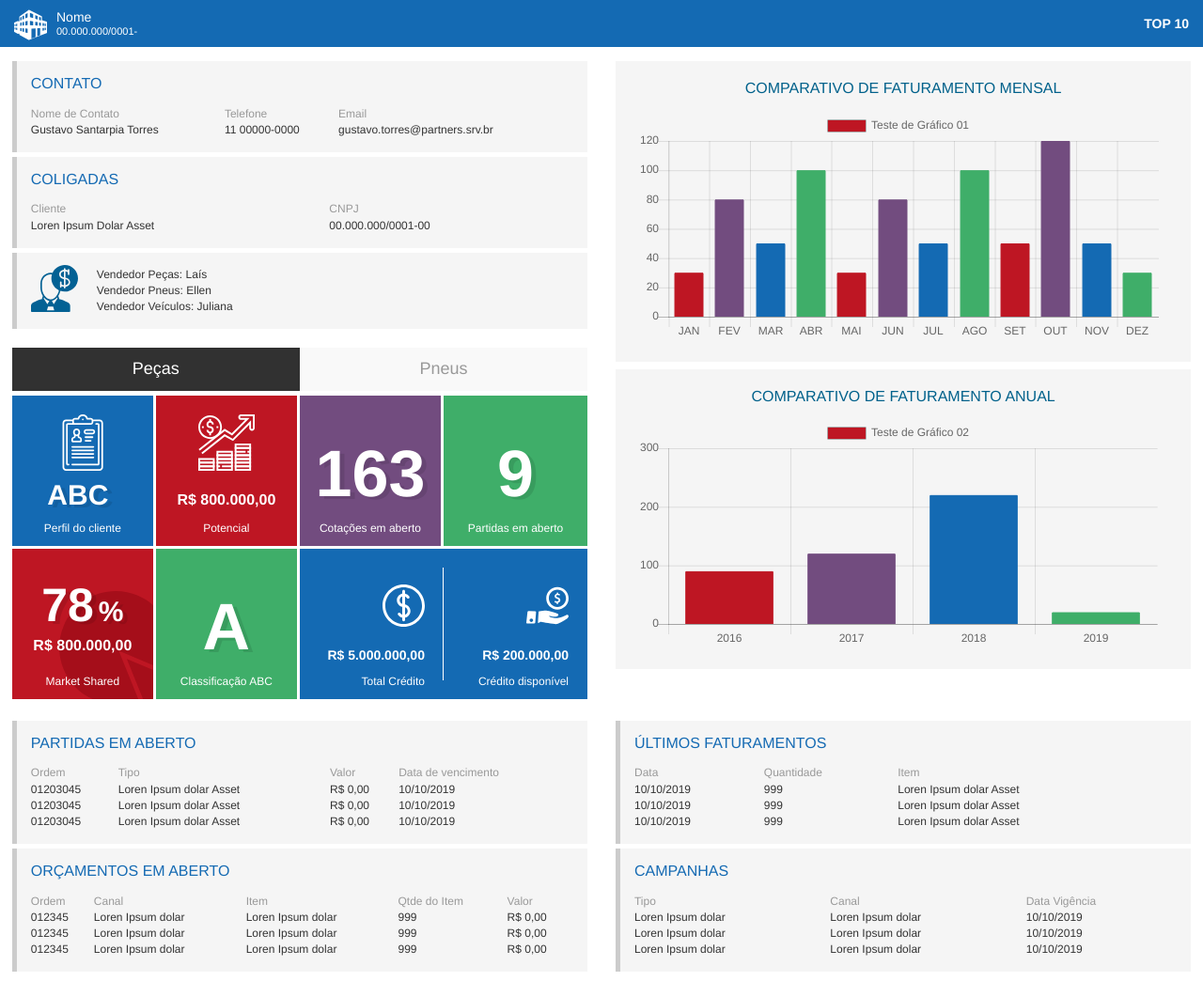
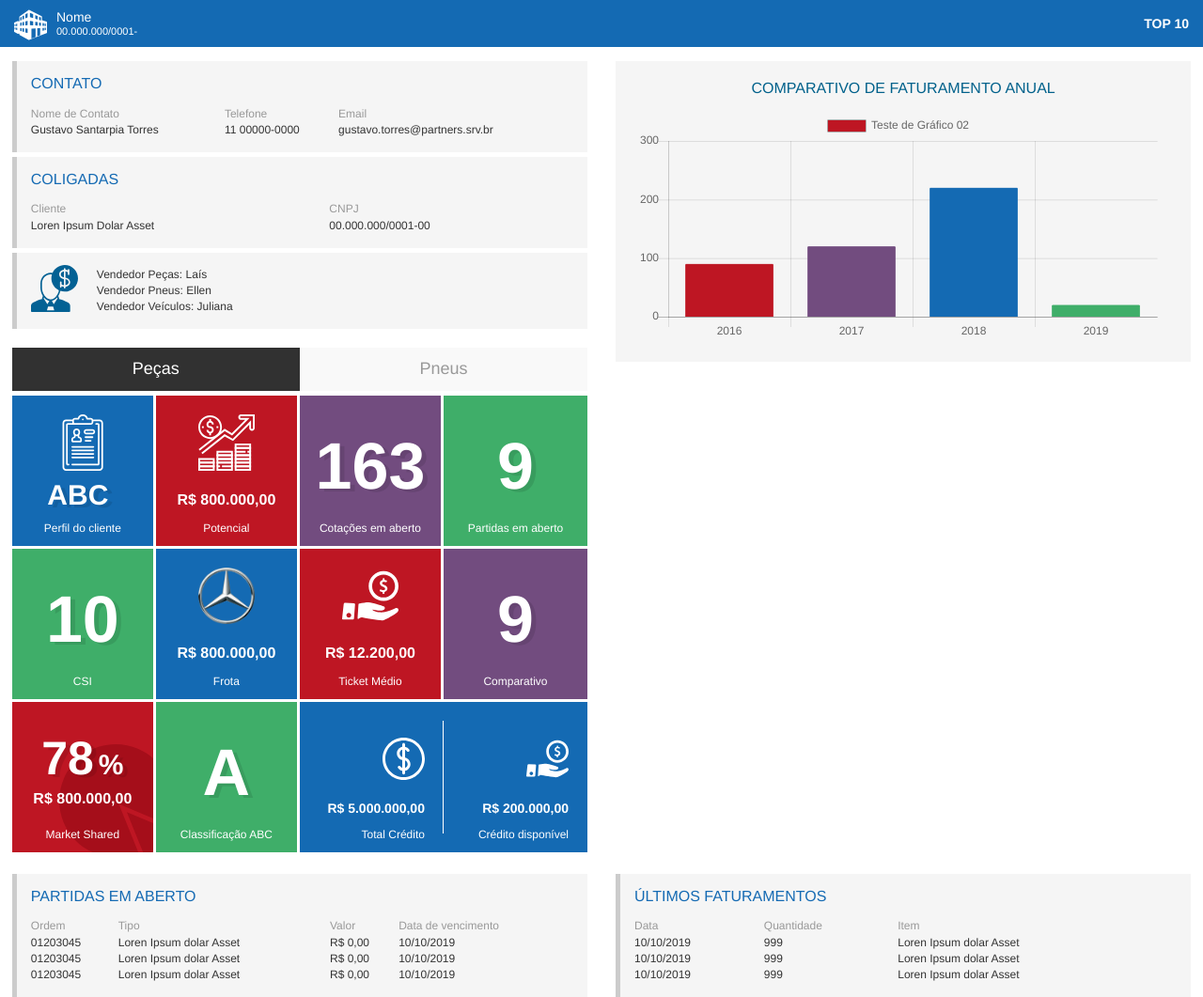
Before and after one commit to danielklava/aguia-visao360, a plain HTML site: page index.html in a window 1280 px wide. Shown: the top 1061 px of the page at 94% size. Drawn offline with nearby package versions, Linux system fonts and the light colour scheme.

Commit message:
Layout design HTML, CSS

```diff
--- a/css/visao360style.css
+++ b/css/visao360style.css
@@ -104,6 +104,10 @@ table thead th {
     padding-right: 0;
 }
 
+.tiles-colors .col-md-3:nth-child(8) {
+    padding-right: 0;
+}
+
 .tiles-colors .col-md-6 {
     padding: 0;
 }
@@ -129,7 +133,7 @@ table thead th {
 
 .tile-box .number-tile {
     font-size: 70px;
-    margin-top: -12px;
+    margin-top: -20px;
     margin-bottom: -25px;
     font-weight: bold;
     text-shadow: rgba(0,0,0,0.1) 5px 3px 0px;
--- a/index.html
+++ b/index.html
@@ -108,7 +108,7 @@
                         <a class="btn-link">Pneus</a>
 
                         <div class="tiles-colors">
-
+                            <!-- Bloco 01 -->
                             <div class="col-md-3 col-sm-3 col-xs-6">
                                 <div class="tile-box blue-ag">
                                     <img src="images/clipboard.svg" alt="">
@@ -136,6 +136,39 @@
                                     <span> Partidas em aberto </span>
                                 </div>
                             </div>
+
+                            <!-- Bloco 2 -->
+
+                            <div class="col-md-3 col-sm-3 col-xs-6">
+                                <div class="tile-box green-ag ">
+                                    <p class="number-tile count"> 10 </p>
+                                    <span> CSI </span>
+
+                                </div>
+                            </div>
+                            <div class="col-md-3 col-sm-3 col-xs-6">
+                                <div class="tile-box blue-ag">
+                                    <img src="images/logo-mercedes.png" alt="">
+                                    <p class="value-tile num-potencial">R$ 800.000,00</p>
+                                    <span> Frota </span>
+                                </div>
+                            </div>
+                            <div class="col-md-3 col-sm-3 col-xs-6">
+                                <div class="tile-box red">
+                                        <img src="images/ticket_medium.svg" alt="">
+                                    <p class="value-tile num-potencial">R$ 12.200,00</p>
+                                    <span> Ticket Médio </span>
+                                </div>
+                            </div>
+                            <div class="col-md-3 col-sm-3 col-xs-6">
+                                <div class="tile-box purple-ag">
+                                    <p class="number-tile"> 9 </p>
+                                    <span> Comparativo </span>
+                                </div>
+                            </div>
+
+                            <!-- Bloco 3 -->
+
 
                             <div class="col-md-3 col-sm-3 col-xs-6">
                                 <div class="tile-box red tile-bg-chart">
@@ -178,7 +211,7 @@
 
                 <div class="col-md-6 col-sm-6 col-xs-12">
 
-                    <div class="bg-chart">
+                    <div class="bg-chart" style="display:none;">
 
                         <h3>Comparativo de Faturamento Mensal</h3>
                         <canvas id="myChart" height="130"></canvas>
```
Also changed, not shown: images/logo-mercedes.png (added), images/ticket_medium.svg (added).
